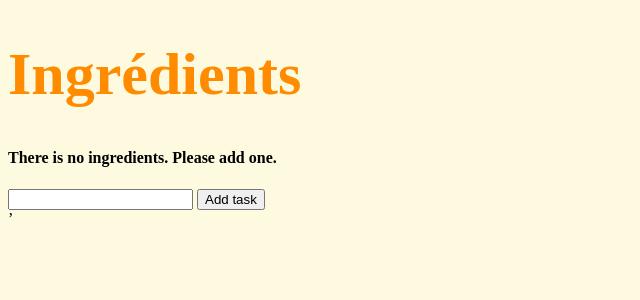
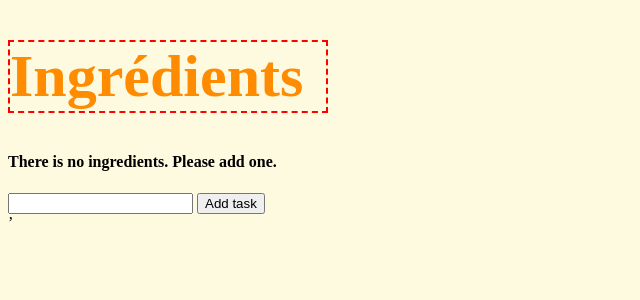
Before and after one commit to MaximeRCD/ensae_infra_front, a Flask app: page / in a window 1280 px wide. Shown: the top 300 px of the page, without its empty margins (0-640 px from the left). Run offline with Flask 3, Linux system fonts and the light colour scheme; data that the repository does not hold is empty.

Commit message:
Last commit before the merge

```diff
--- a/static/css/main.css
+++ b/static/css/main.css
@@ -1,6 +1,12 @@
+header {
+    width: 50%
+}
+
 h1 {
     color:darkorange;
     font-size:60px;
+    border: 2px dashed red;
+    width : 25%
 }
 
 body {
```
